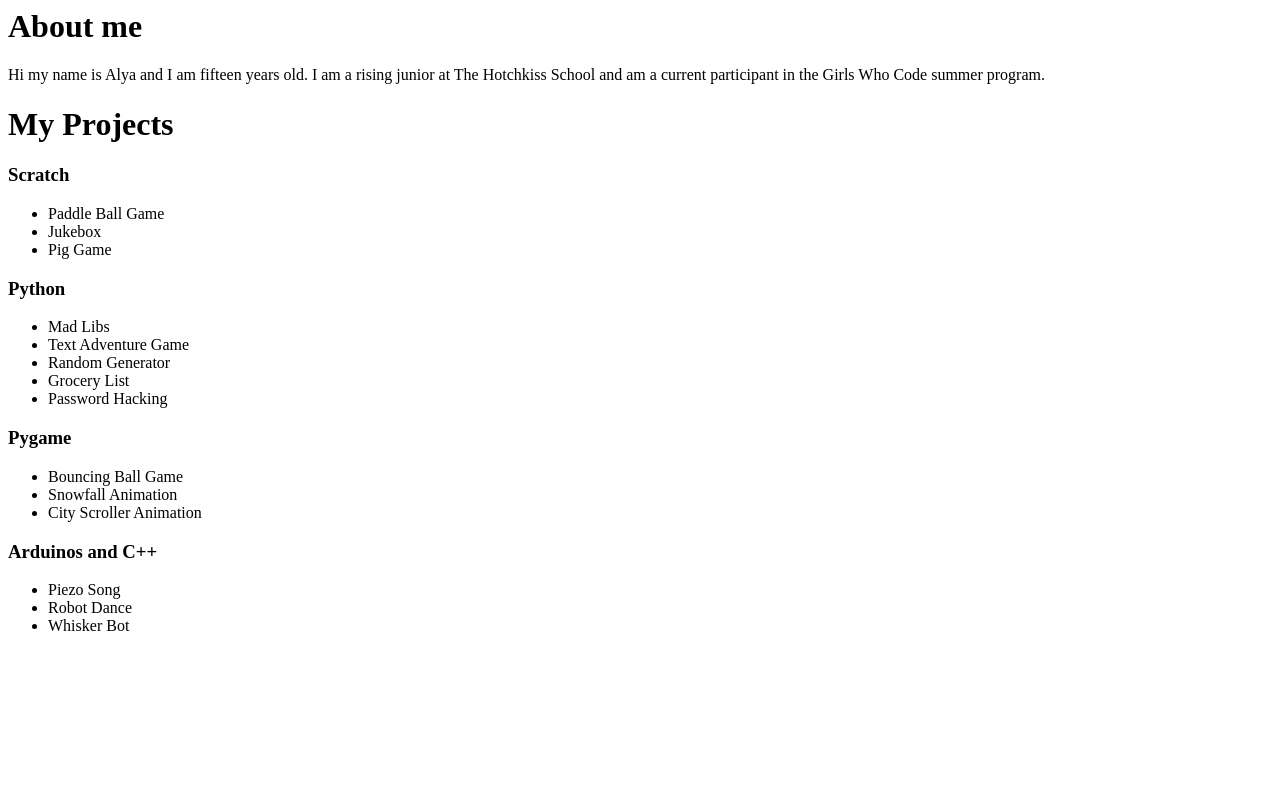
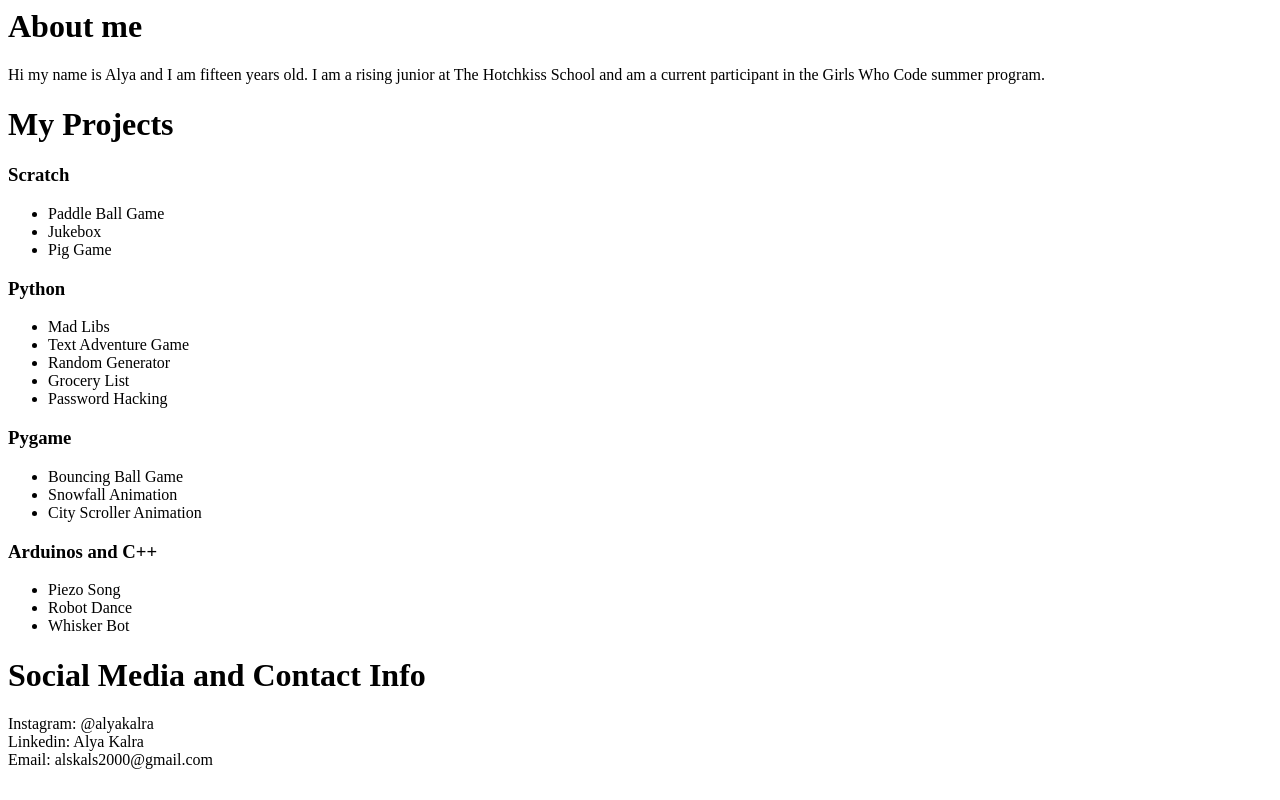
Before and after one commit to alyakalra/alyakalra.github.io, a plain HTML site: page index.html in a window 1280 px wide. Drawn offline with Linux system fonts and the light colour scheme.

Commit message:
Add social media and contact info

```diff
--- a/index.html
+++ b/index.html
@@ -6,6 +6,7 @@
 	<body>
 		<h1>About me</h1>
 		Hi my name is Alya and I am fifteen years old. I am a rising junior at The Hotchkiss School and am a current participant in the Girls Who Code summer program.
+
 		<h1>My Projects</h1>
 		<h3>Scratch</h3>
 		<ul>
@@ -33,5 +34,12 @@
 			<li>Robot Dance</li>
 			<li>Whisker Bot</li>
 		</ul>
+
+		<h1>Social Media and Contact Info</h1>
+		<div> Instagram: @alyakalra </div>
+		<div> Linkedin: Alya Kalra </div>
+		Email: alskals2000@gmail.com
+
+
 	</body>
 </html>
```
